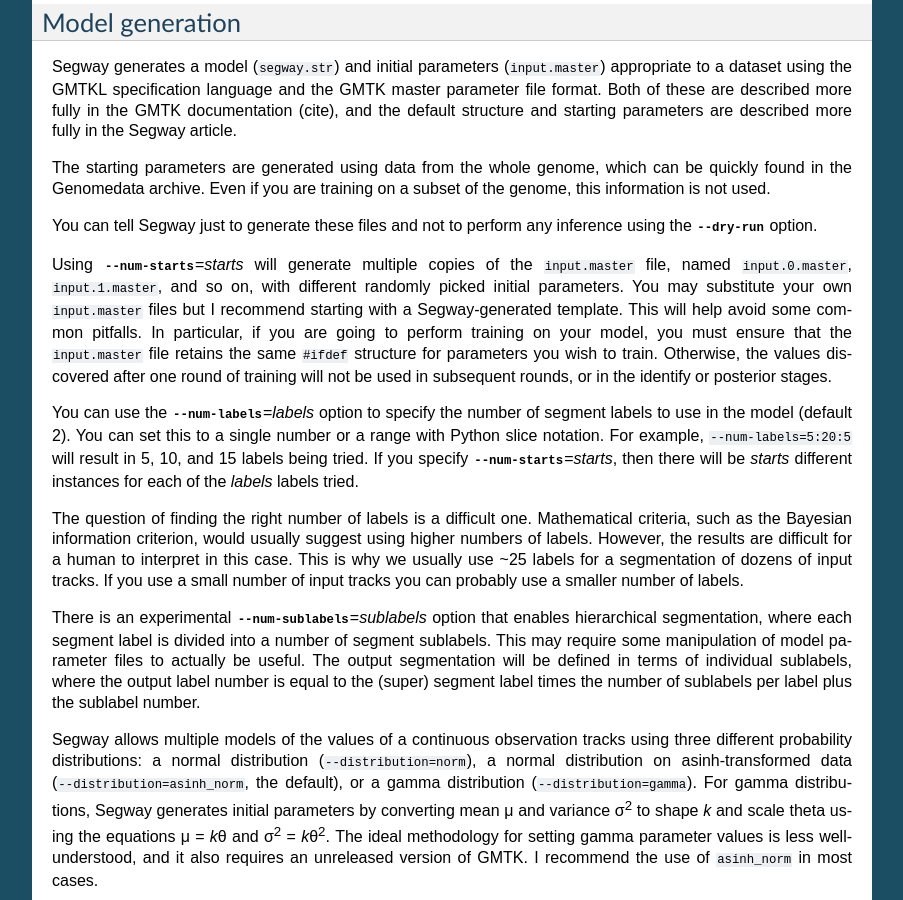
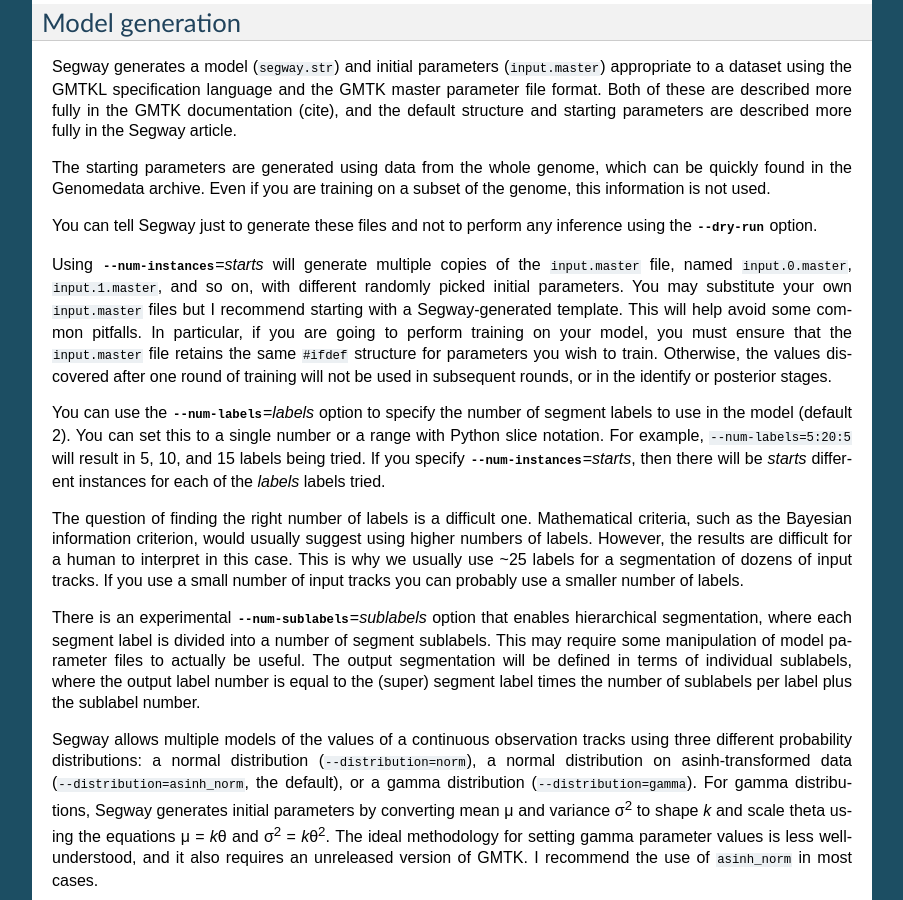
Before and after one commit to hoffmangroup/segway, a Sphinx documentation site: the page built from doc/segway.rst, in a window 1280 px wide and 900 px high, scrolled down 4030 px. Shown: the whole window, without its empty margins (198-1101 px from the left). Built offline with Sphinx 7.4.7, drawn with Linux system fonts in a browser that asks for light colours; formulas are drawn with MathJax 3.

Commit message:
*** empty log message ***

```diff
--- a/doc/segway.rst
+++ b/doc/segway.rst
@@ -282,7 +282,7 @@ used.
 You can tell Segway just to generate these files and not to perform
 any inference using the :option:`--dry-run` option.
 
-Using :option:`--num-starts`\=\ *starts* will generate multiple copies of the
+Using :option:`--num-instances`\=\ *starts* will generate multiple copies of the
 ``input.master`` file, named ``input.0.master``, ``input.1.master``,
 and so on, with different randomly picked initial parameters. You may
 substitute your own ``input.master`` files but I recommend starting
@@ -297,7 +297,7 @@ You can use the :option:`--num-labels`\=\ *labels* option to specify the
 number of segment labels to use in the model (default 2). You can set
 this to a single number or a range with Python slice notation. For
 example, ``--num-labels=5:20:5`` will result in 5, 10, and 15 labels
-being tried. If you specify :option:`--num-starts`\=\ *starts*, then
+being tried. If you specify :option:`--num-instances`\=\ *starts*, then
 there will be *starts* different instances for each of the *labels*
 labels tried.
 
```
Also changed, not shown: 2 other files.
